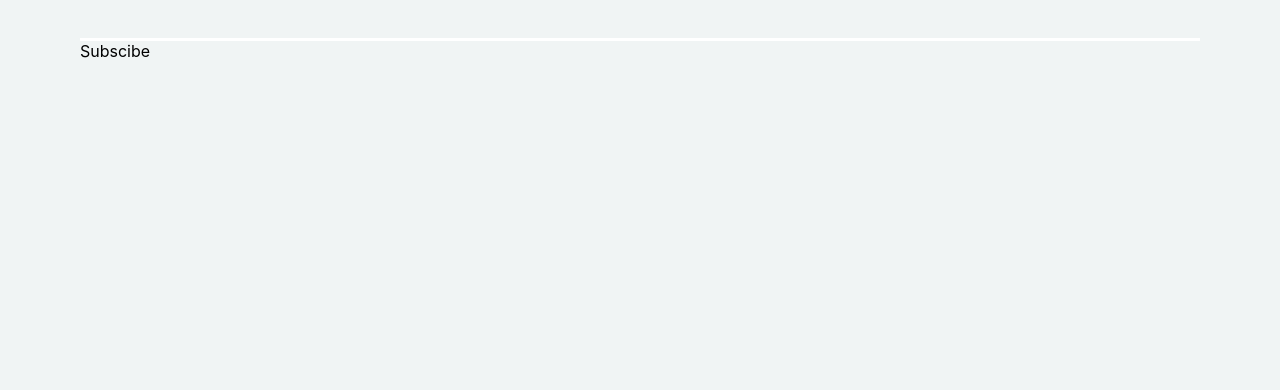
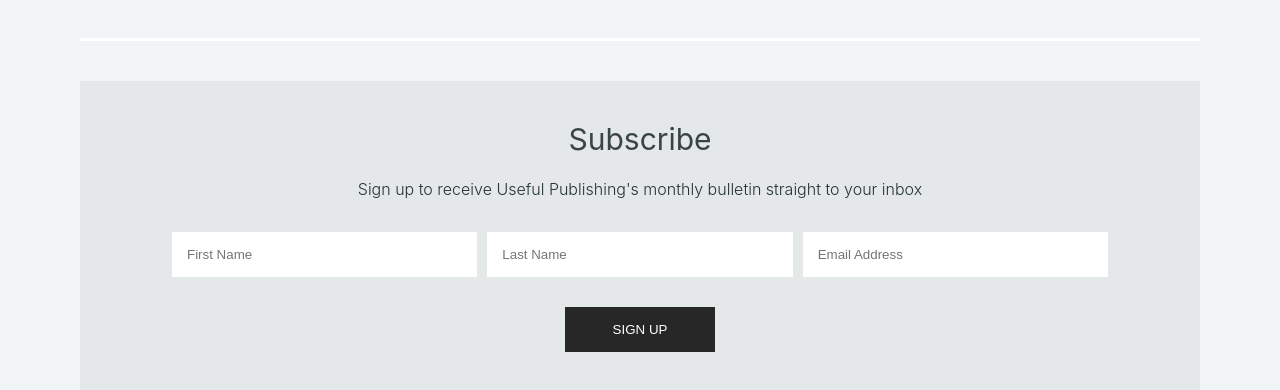
Before and after one commit to arjunp8822/useful-publishing, a React (Vite) app in the folder frontend/: page / in a window 1280 px wide. Shown: the part 1353-1743 px from the top of the page. Before the commit the page ends 1454 px from the top, so only its background shows below. Built offline with nearby package versions, Linux system fonts and the light colour scheme.

Commit message:
added subscribe form

```diff
--- a/frontend/src/App.css
+++ b/frontend/src/App.css
@@ -36,6 +36,7 @@ a {
 h3 {
   font-size: 30px;
   color: var(--primary-header);
+  font-weight: 400;
 }
 
 p {
--- a/frontend/src/components/Subscibe.jsx
+++ b/frontend/src/components/Subscibe.jsx
@@ -3,7 +3,18 @@ import './Subscribe.css'
 
 const Subscibe = () => {
   return (
-    <div className='subscribe-container'>Subscibe</div>
+    <div className='subscribe'>
+        <form>
+            <h3>Subscribe</h3>
+            <p>Sign up to receive Useful Publishing's monthly bulletin straight to your inbox</p>
+            <div className="input-container">
+                <input type="text" placeholder='First Name'/>
+                <input type="text" placeholder='Last Name'/>
+                <input type="email" placeholder='Email Address'/>
+            </div>
+            <button>Sign Up</button>
+        </form>
+    </div>
   )
 }
 
--- a/frontend/src/components/Subscribe.css
+++ b/frontend/src/components/Subscribe.css
@@ -0,0 +1,54 @@
+.subscribe {
+    padding: 40px 0;
+}
+
+.subscribe form {
+    background-color: rgba(0,0,0,.05);
+    padding: 40px;
+    display: flex;
+    flex-direction: column;
+    gap: 20px;
+    justify-content: center;
+    align-items: center;
+}
+
+.input-container {
+    display: flex;
+    justify-content: center;
+    align-items: center;
+    gap: 10px;
+    width: 90%;
+    margin-top: 10px;
+}
+
+.input-container input {
+    padding: 15px;
+    border: none;
+    width: 100%;
+}
+
+.subscribe form button {
+    background-color: #272727;
+    padding: 15px;
+    width: 150px;
+    border: none;
+    color: white;
+    text-transform: uppercase;
+    margin-top: 10px;
+}
+
+.subscribe form button:hover {
+    cursor: pointer;
+}
+
+@media (max-width: 768px) {
+    .input-container {
+        width: 100%;
+        flex-direction: column;
+    }
+
+    .input-container input {
+        padding: 12px;
+        font-size: 12px;
+    }
+}
```
